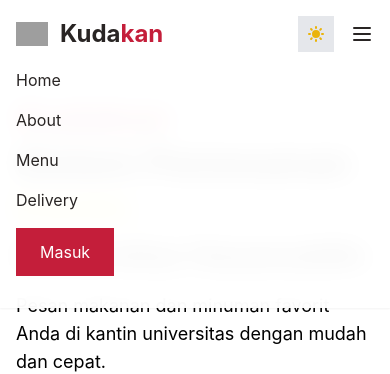
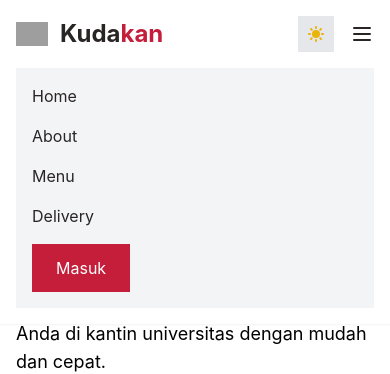
Before and after one commit to nfahrisalim/KudaKan, a React (Vite) app: page / in a window 390 px wide. Both pictures are taken after a click on the button 362 px from the left and 34 px from the top of the page. Shown: the top 374 px of the page. Built offline with nearby package versions, Linux system fonts and the light colour scheme; grey boxes are pictures that could not be loaded.

Commit message:
Navbar mobile placement

```diff
--- a/src/components/Navbar.jsx
+++ b/src/components/Navbar.jsx
@@ -2,7 +2,7 @@ import { useState } from 'react'
 import { useTheme } from './ThemeProvider.jsx'
 
 const Navbar = ({ onLoginClick }) => {
-  const [isMobileMenuOpen, setIsMobileMenuMenuOpen] = useState(false)
+  const [isMobileMenuOpen, setIsMobileMenuOpen] = useState(false)
   const { theme, toggleTheme } = useTheme()
 
   const scrollToSection = (sectionId) => {
@@ -10,12 +10,12 @@ const Navbar = ({ onLoginClick }) => {
     if (element) {
       element.scrollIntoView({ behavior: 'smooth', block: 'start' })
     }
-    setIsMobileMenuMenuOpen(false)
+    setIsMobileMenuOpen(false)
   }
 
   return (
-    <nav className={`fixed top-0 w-full z-50 shadow-sm backdrop-blur-md transition-colors duration-300 ${
-      theme === 'light' ? 'bg-white/95' : 'bg-neutral-900/90'
+    <nav className={`fixed top-0 w-full z-50 shadow-sm transition-colors duration-300 ${
+      theme === 'light' ? 'bg-white' : 'bg-neutral-900'
     }`}>
       <div className="container mx-auto px-4 sm:px-6 py-4">
         <div className="flex justify-between items-center">
@@ -105,7 +105,7 @@ const Navbar = ({ onLoginClick }) => {
               )}
             </button>
             <button
-              onClick={() => setIsMobileMenuMenuOpen(!isMobileMenuOpen)}
+              onClick={() => setIsMobileMenuOpen(!isMobileMenuOpen)}
               className={`${
                 theme === 'light' ? 'text-stone-800' : 'text-gray-200'
               }`}
@@ -125,7 +125,9 @@ const Navbar = ({ onLoginClick }) => {
 
         {/* Mobile Menu */}
         {isMobileMenuOpen && (
-          <div className="md:hidden mt-4 pb-4 fade-in">
+          <div className={`md:hidden mt-4 pb-4 rounded-lg p-4 ${
+            theme === 'light' ? 'bg-gray-100' : 'bg-neutral-800'
+          }`}>
             <div className="flex flex-col space-y-4">
               {['home', 'about', 'menu', 'delivery'].map((section) => (
                 <button
@@ -143,7 +145,7 @@ const Navbar = ({ onLoginClick }) => {
               <button
                 onClick={() => {
                   onLoginClick()
-                  setIsMobileMenuMenuOpen(false)
+                  setIsMobileMenuOpen(false)
                 }}
                 className="btn-primary w-fit"
               >
```
